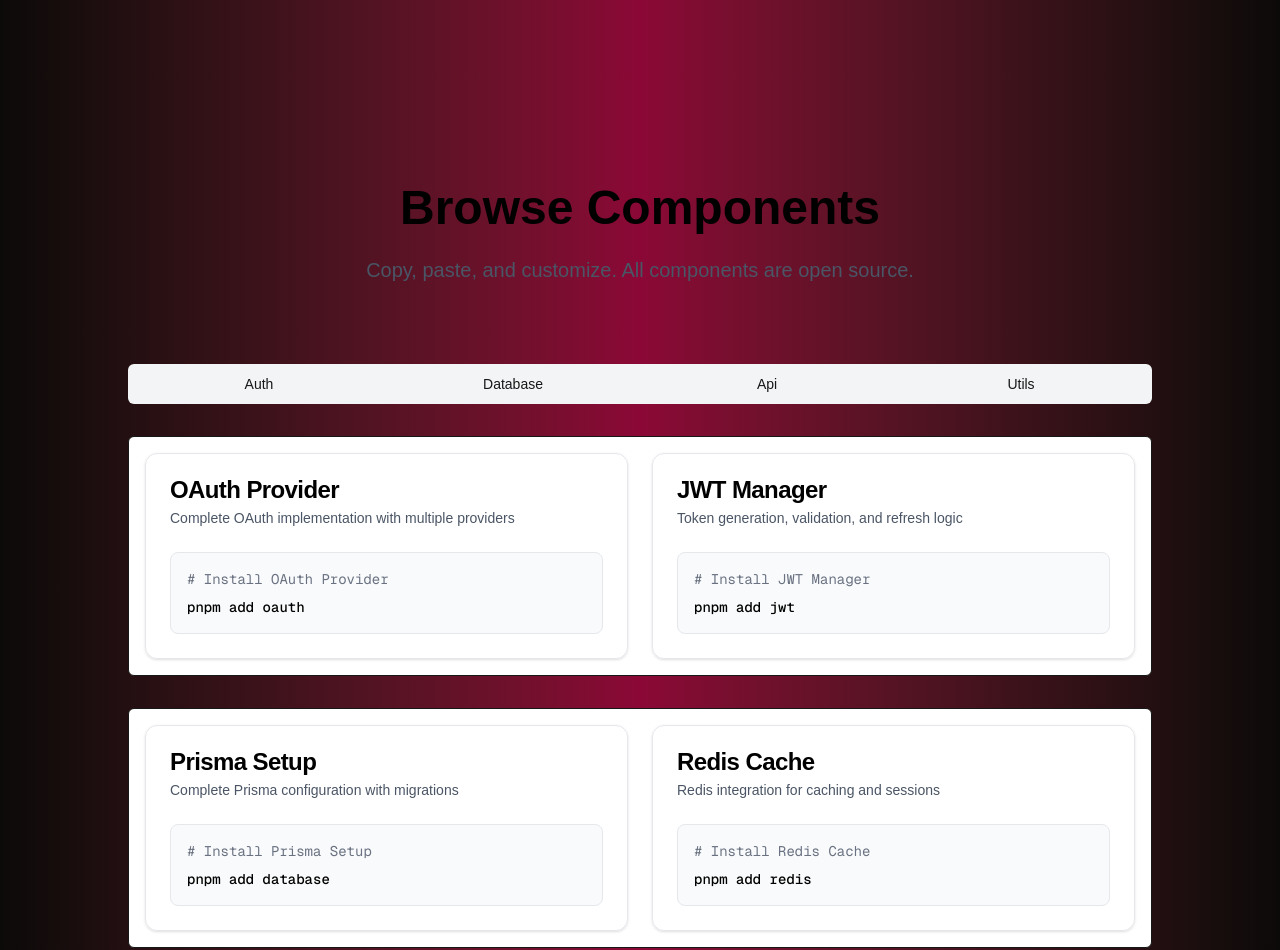
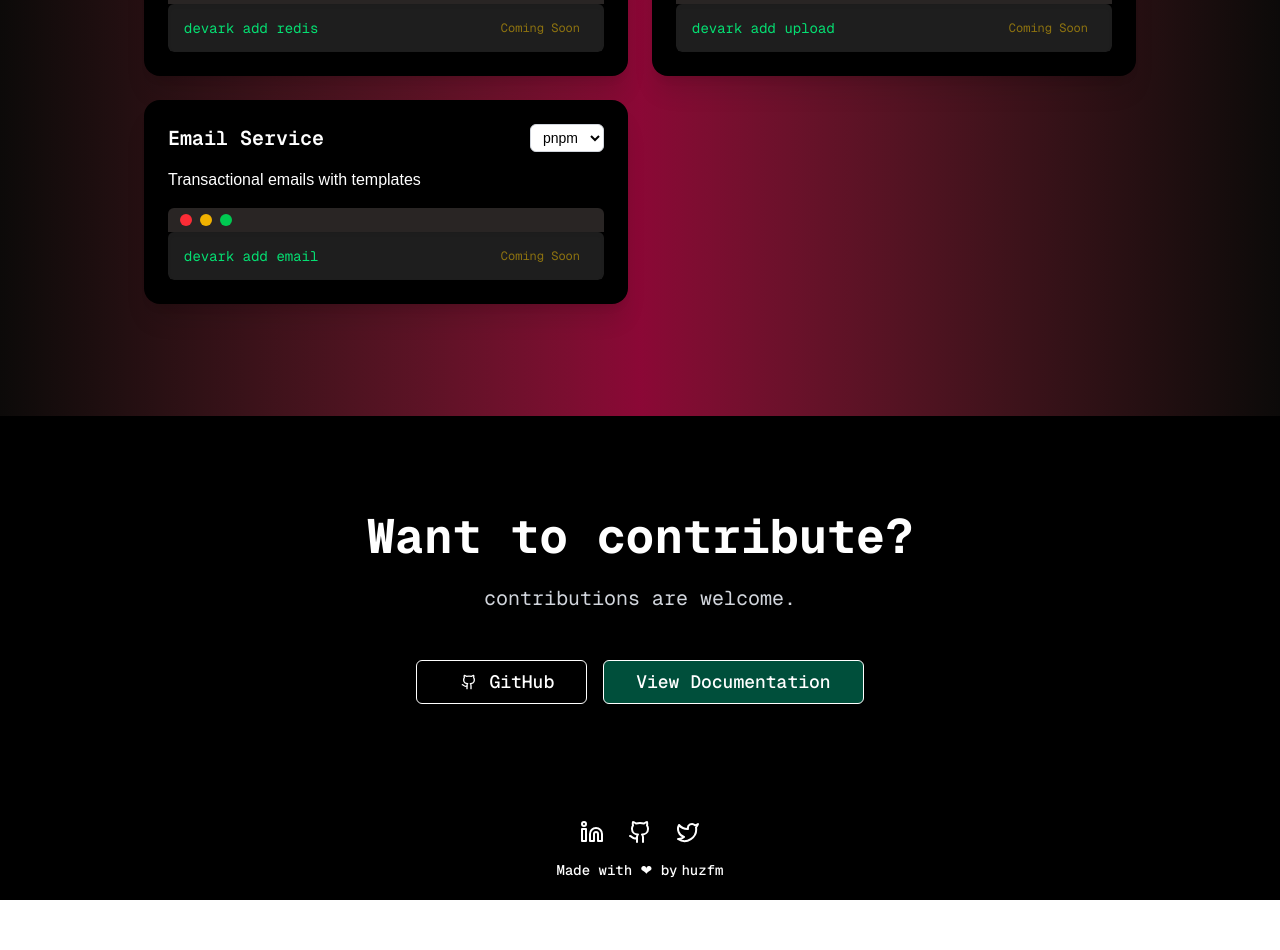
Before and after one commit to huzfm/FE, a Next.js app: page / in a window 1280 px wide. Shown: the part 1701-2651 px from the top of the page. After the commit the page ends 2601 px from the top, so only its background shows below. Built offline with nearby package versions, Linux system fonts and the light colour scheme.

Commit message:
footer updated

```diff
--- a/src/app/page.tsx
+++ b/src/app/page.tsx
@@ -12,7 +12,6 @@ export default function HomePage() {
     <>
       <Header />
       <HeroSection />
-      <FeaturesSection />
       <ComponentsSection />
       <CTASection />
       <Footer />
--- a/src/components/CTASection.tsx
+++ b/src/components/CTASection.tsx
@@ -1,30 +1,31 @@
 // components/CTASection.tsx
 
 import { Button } from "@/components/ui/button";
+import { Github } from "lucide-react";
 
 export default function CTASection() {
   return (
-    <section className="py-24 px-4 bg-black text-white">
+    <section className="py-24 px-4 bg-black text-white font-mono">
       <div className="container mx-auto text-center">
         <h2 className="text-4xl md:text-5xl font-bold mb-6">
-          Ready to build faster?
+          Want to contribute?
         </h2>
-        <p className="text-xl text-gray-300 mb-12 max-w-3xl mx-auto">
-          Join thousands of developers who are shipping backends in minutes, not
-          days.
+        <p className="text-xl text-gray-300 mb-12 max-w-3xl mx-auto ">
+          contributions are welcome.
         </p>
         <div className="flex flex-col sm:flex-row gap-4 justify-center">
           <Button
+            variant="outline"
             size="lg"
-            variant="secondary"
-            className="text-lg px-8 py-3 bg-white text-black hover:bg-gray-100"
+            className="text-lg px-8 py-3 w-auto border-white text-white  bg-transparent"
           >
-            Get Started Free
+            <Github className="w-10 h-4" />
+            GitHub
           </Button>
           <Button
             size="lg"
             variant="outline"
-            className="text-lg px-8 py-3 border-white text-white hover:bg-white hover:text-black bg-transparent"
+            className="text-lg px-8 py-3  bg-emerald-900 text-white "
           >
             View Documentation
           </Button>
--- a/src/components/ComponentCard.tsx
+++ b/src/components/ComponentCard.tsx
@@ -1,36 +1,113 @@
-// components/ComponentCard.tsx
+"use client";
+import { useState, useEffect } from "react";
+import { ClipboardCopy } from "lucide-react";
 
-import {
-  Card,
-  CardContent,
-  CardDescription,
-  CardHeader,
-  CardTitle,
-} from "@/components/ui/card";
+type ComponentCardProps = {
+  title: string;
+  description: string;
+  command: string;
+};
+
+const commandMap = {
+  pnpm: (pkg: string) => `pnpm add ${pkg}`,
+  npm: (pkg: string) => `npm install ${pkg}`,
+  yarn: (pkg: string) => `yarn add ${pkg}`,
+};
+
+const comingSoonPackages = ["upload", "email", "redis", ""];
 
 export default function ComponentCard({
   title,
   description,
   command,
-}: {
-  title: string;
-  description: string;
-  command: string;
-}) {
+}: ComponentCardProps) {
+  const [tool, setTool] = useState<"pnpm" | "npm" | "yarn">("pnpm");
+  const [copied, setCopied] = useState(false);
+  const [mounted, setMounted] = useState(false);
+
+  const packageName = command.split(" ").pop() || "";
+  const isComingSoon = comingSoonPackages.includes(packageName);
+  const installCommand = commandMap[tool](packageName);
+
+  useEffect(() => {
+    setMounted(true);
+  }, []);
+
+  const handleCopy = async () => {
+    if (isComingSoon) return;
+    await navigator.clipboard.writeText(installCommand);
+    setCopied(true);
+    setTimeout(() => setCopied(false), 3000);
+  };
+
   return (
-    <Card className="border-gray-200 shadow-sm">
-      <CardHeader>
-        <CardTitle className="text-black">{title}</CardTitle>
-        <CardDescription className="text-gray-600">
-          {description}
-        </CardDescription>
-      </CardHeader>
-      <CardContent>
-        <div className="bg-gray-50 rounded-lg p-4 font-mono text-sm border border-gray-200">
-          <div className="text-gray-500 mb-2"># Install {title}</div>
-          <div className="text-black font-medium">{command}</div>
+    <div
+      className={`rounded-2xl p-6 shadow-xl transition bg-black transform duration-700 ease-out ${
+        mounted ? "opacity-100 translate-y-0" : "opacity-0 translate-y-4"
+      } hover:shadow-2xl`}
+    >
+      <div className="flex justify-between items-center mb-4">
+        <h3 className="text-xl font-semibold text-white font-mono">{title}</h3>
+        <select
+          value={tool}
+          onChange={(e) => setTool(e.target.value as "pnpm" | "npm" | "yarn")}
+          className="border border-gray-300 bg-white rounded-md text-sm px-2 py-1 text-black"
+          disabled={isComingSoon}
+        >
+          <option className="text-black" value="pnpm">
+            pnpm
+          </option>
+          <option className="text-black" value="npm">
+            npm
+          </option>
+          <option className="text-black" value="yarn">
+            yarn
+          </option>
+        </select>
+      </div>
+
+      <p className="mb-4 text-white">{description}</p>
+
+      <div className="rounded-md overflow-hidden bg-black shadow-inner relative">
+        {/* Terminal Header */}
+        <div className="flex items-center justify-between px-3 py-1.5 bg-stone-800">
+          <div className="flex gap-2">
+            <span className="h-3 w-3 rounded-full bg-red-500" />
+            <span className="h-3 w-3 rounded-full bg-yellow-500" />
+            <span className="h-3 w-3 rounded-full bg-green-500" />
+          </div>
         </div>
-      </CardContent>
-    </Card>
+
+        {/* Terminal Body */}
+        <div className="flex justify-between items-center px-4 py-3 bg-[#1e1e1e] rounded-md shadow-inner overflow-x-auto">
+          <pre className="text-green-400 font-mono text-sm whitespace-pre-wrap pr-4">
+            {isComingSoon ? `devark add ${packageName}` : installCommand}
+          </pre>
+
+          <button
+            onClick={handleCopy}
+            className={`text-white flex items-center gap-1 px-2 py-1 rounded-md transition ${
+              isComingSoon
+                ? "cursor-not-allowed opacity-50"
+                : "hover:text-green-400 hover:border-green-500 border border-transparent"
+            }`}
+            aria-label="Copy command"
+            disabled={isComingSoon}
+          >
+            {isComingSoon ? (
+              <span className="text-xs font-mono text-yellow-400">
+                Coming Soon
+              </span>
+            ) : copied ? (
+              <span className="text-xs font-mono animate-pulse text-green-400">
+                Copied
+              </span>
+            ) : (
+              <ClipboardCopy size={18} className="text-gray-300" />
+            )}
+          </button>
+        </div>
+      </div>
+    </div>
   );
 }
--- a/src/components/ComponentsSection.tsx
+++ b/src/components/ComponentsSection.tsx
@@ -1,7 +1,6 @@
-// components/ComponentsSection.tsx
-
 import { Tabs, TabsContent, TabsList, TabsTrigger } from "@/components/ui/tabs";
 import ComponentCard from "./ComponentCard";
+import { components } from "../utils/data";
 
 export default function ComponentsSection() {
   return (
@@ -14,81 +13,19 @@ export default function ComponentsSection() {
           <h2 className="text-4xl md:text-5xl font-bold mb-6 text-black">
             Browse Components
           </h2>
-          <p className="text-xl text-gray-600">
-            Copy, paste, and customize. All components are open source.
-          </p>
         </div>
 
-        <Tabs defaultValue="auth" className="max-w-5xl mx-auto">
-          <TabsList className="grid w-full grid-cols-4 bg-gray-100 p-1">
-            {["auth", "database", "api", "utils"].map((tab) => (
-              <TabsTrigger
-                key={tab}
-                value={tab}
-                className="data-[state=active]:bg-white data-[state=active]:text-black"
-              >
-                {tab.charAt(0).toUpperCase() + tab.slice(1)}
-              </TabsTrigger>
-            ))}
-          </TabsList>
-
-          <TabsContent value="auth" className="mt-8">
+        <Tabs defaultValue="all" className="max-w-5xl mx-auto ">
+          <TabsContent value="all" className="mt-8 bg-transparent border-0">
             <div className="grid md:grid-cols-2 gap-6">
-              <ComponentCard
-                title="OAuth Provider"
-                description="Complete OAuth implementation with multiple providers"
-                command="pnpm add oauth"
-              />
-              <ComponentCard
-                title="JWT Manager"
-                description="Token generation, validation, and refresh logic"
-                command="pnpm add jwt"
-              />
-            </div>
-          </TabsContent>
-
-          <TabsContent value="database" className="mt-8">
-            <div className="grid md:grid-cols-2 gap-6">
-              <ComponentCard
-                title="Prisma Setup"
-                description="Complete Prisma configuration with migrations"
-                command="pnpm add database"
-              />
-              <ComponentCard
-                title="Redis Cache"
-                description="Redis integration for caching and sessions"
-                command="pnpm add redis"
-              />
-            </div>
-          </TabsContent>
-
-          <TabsContent value="api" className="mt-8">
-            <div className="grid md:grid-cols-2 gap-6">
-              <ComponentCard
-                title="REST API"
-                description="CRUD operations with validation and error handling"
-                command="pnpm add api"
-              />
-              <ComponentCard
-                title="GraphQL"
-                description="GraphQL server with resolvers and schema"
-                command="pnpm add graphql"
-              />
-            </div>
-          </TabsContent>
-
-          <TabsContent value="utils" className="mt-8">
-            <div className="grid md:grid-cols-2 gap-6">
-              <ComponentCard
-                title="File Upload"
-                description="S3, Cloudinary, and local file upload handlers"
-                command="pnpm add upload"
-              />
-              <ComponentCard
-                title="Email Service"
-                description="Transactional emails with templates"
-                command="pnpm add email"
-              />
+              {components.map((component) => (
+                <ComponentCard
+                  key={component.id}
+                  title={component.title}
+                  description={component.description}
+                  command={component.command}
+                />
+              ))}
             </div>
           </TabsContent>
         </Tabs>
--- a/src/components/Footer.tsx
+++ b/src/components/Footer.tsx
@@ -1,56 +1,26 @@
-// components/Footer.tsx
-
-import { Zap } from "lucide-react";
+import { Github, Linkedin, Twitter, Heart } from "lucide-react";
 import Link from "next/link";
 
 export default function Footer() {
   return (
-    <footer className="border-t border-gray-200 py-16 px-4 bg-gradient-to-r from-stone-950 via-rose-900 to-stone-950">
-      <div className="container mx-auto">
-        <div className="grid md:grid-cols-4 gap-8">
-          <div>
-            <div className="flex items-center gap-2 mb-4">
-              <div className="w-6 h-6 bg-black rounded-md flex items-center justify-center">
-                <Zap className="w-3 h-3 text-white" />
-              </div>
-              <span className="font-bold text-black">BackendUI</span>
-            </div>
-            <p className="text-gray-600 text-sm">
-              Backend components for modern web applications.
-            </p>
-          </div>
-          {[
-            {
-              title: "Product",
-              links: ["Components", "Templates", "Examples"],
-            },
-            {
-              title: "Resources",
-              links: ["Documentation", "Blog", "Community"],
-            },
-            { title: "Company", links: ["About", "GitHub", "Twitter"] },
-          ].map((section) => (
-            <div key={section.title}>
-              <h4 className="font-semibold mb-4 text-black">{section.title}</h4>
-              <ul className="space-y-2 text-sm text-gray-600">
-                {section.links.map((link) => (
-                  <li key={link}>
-                    <Link
-                      href="#"
-                      className="hover:text-black transition-colors"
-                    >
-                      {link}
-                    </Link>
-                  </li>
-                ))}
-              </ul>
-            </div>
-          ))}
-        </div>
-        <div className="border-t border-gray-200 mt-12 pt-8 text-center text-sm text-gray-600">
-          <p>&copy; 2024 BackendUI. All rights reserved.</p>
-        </div>
+    <footer className="py-5 px-4 bg-black text-white">
+      <div className="flex justify-center space-x-6 mb-4">
+        <Link href="https://linkedin.com/in/yourprofile" target="_blank">
+          <Linkedin className="w-6 h-6 hover:text-blue-500 transition" />
+        </Link>
+        <Link href="https://github.com/yourusername" target="_blank">
+          <Github className="w-6 h-6 hover:text-gray-400 transition" />
+        </Link>
+        <Link href="https://x.com/yourhandle" target="_blank">
+          <Twitter className="w-6 h-6 hover:text-blue-400 transition" />
+        </Link>
       </div>
+      <p className="text-center text-sm text-white  font-mono flex justify-center items-center gap-1 font-medium">
+        Made with ❤ by{" "}
+        <a href="http://huzfm.vercel.app" target="_blank">
+          huzfm
+        </a>
+      </p>
     </footer>
   );
 }
--- a/src/components/Header.tsx
+++ b/src/components/Header.tsx
@@ -15,7 +15,7 @@ export default function Header() {
             <Zap className="w-4 h-4 text-white" />
           </div>
           <span className="font-bold text-xl text-slate-300 font-mono">
-            BackendUI
+            Devark
           </span>
         </div>
         {/* Desktop Nav */}
--- /dev/null
+++ b/src/utils/data.ts
@@ -0,0 +1,34 @@
+export const components = [
+  {
+    id: 1,
+    title: "Google OAuth Provider",
+    description: "Complete OAuth implementation with Google",
+    command: " devark add oauth",
+  },
+  {
+    id: 2,
+    title: "JWT Manager",
+    description: "Token generation, validation, and refresh logic",
+    command: "devark add jwt",
+  },
+
+  {
+    id: 4,
+    title: "Redis Cache",
+    description: "Redis integration for caching and sessions",
+    command: "devark add redis",
+  },
+
+  {
+    id: 7,
+    title: "File Upload",
+    description: "S3, Cloudinary, and local file upload handlers",
+    command: "devark add upload",
+  },
+  {
+    id: 8,
+    title: "Email Service",
+    description: "Transactional emails with templates",
+    command: "devark add email",
+  },
+];
```
